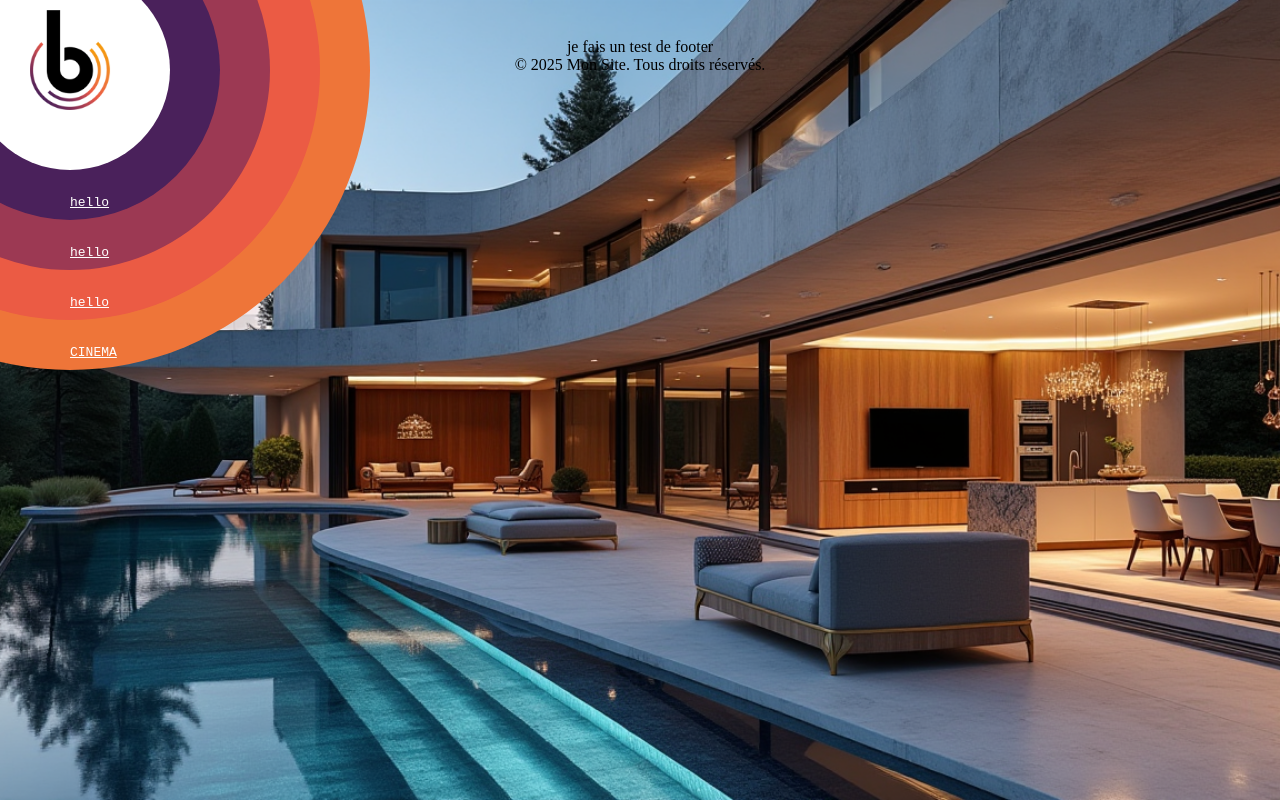
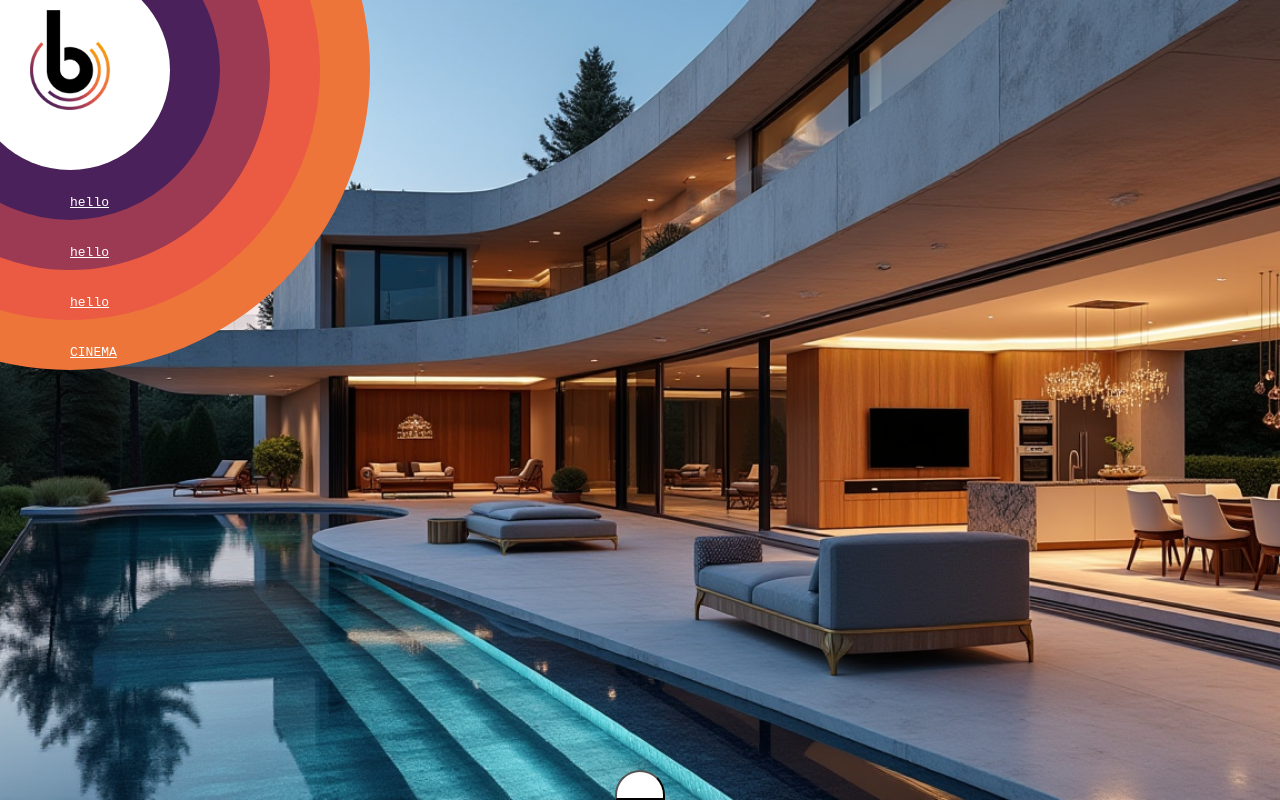
Before and after one commit to Azuko9/bonnet-biarritz, a Next.js app: page / in a window 1280 px wide. Built offline with nearby package versions, Linux system fonts and the light colour scheme.

Commit message:
Implement Footer component with interactive button and dynamic content visibility; add styles for layout and animations

```diff
--- a/src/components/Footer.tsx
+++ b/src/components/Footer.tsx
@@ -1,11 +1,31 @@
-// components/Footer.tsx
-import React from "react";
+"use client"; // 👈 Obligatoire pour utiliser useState
+
+import React, { useState } from "react";
+import styles from "../styles/components/footer.module.css";
+import clsx from "clsx";
 
 const Footer: React.FC = () => {
+  const [active, setActive] = useState(false);
+
   return (
-    <footer style={{ textAlign: "center", padding: "20px 0" }}>
-      <p>je fais un test de footer</p>
-      <p>© {new Date().getFullYear()} Mon Site. Tous droits réservés.</p>
+    <footer className={styles.footer}>
+      <button
+        className={clsx(
+          styles.footerButton,
+          active && styles.footerButtonActive
+        )}
+        onClick={() => setActive(!active)}
+      />
+      <div
+        className={clsx(
+          styles.footerContent,
+          active && styles.footerContentVisible
+        )}
+      >
+        <p>BONNET</p>
+        <p>10 allée Marie Politzer 64200 Biarritz</p>
+        <p>0559417777</p>
+      </div>
     </footer>
   );
 };
--- /dev/null
+++ b/src/styles/components/footer.module.css
@@ -0,0 +1,51 @@
+/* styles/components/footer.module.css */
+
+.footer {
+  position: fixed;
+  bottom: 0;
+  width: 100%;
+  display: flex;
+  flex-direction: column;
+  align-items: center;
+  animation: footer 5s;
+}
+
+.footerButton {
+  position: relative;
+  width: 50px;
+  height: 30px;
+  border-radius: 25px 25px 0 0;
+  background-color: #ffffff;
+  padding: 0;
+  top: 90px;
+  transition-duration: 1s;
+  cursor: pointer;
+  z-index: 2;
+}
+
+.footerContent {
+  position: relative;
+  width: 100%;
+  height: 90px;
+  padding-left: 20px;
+  background-color: #ffffff;
+  top: 90px;
+  transition-duration: 1s;
+  z-index: 1;
+}
+
+.footerButton:hover {
+  rotate: none;
+}
+
+.footerButtonActive {
+  z-index: 2;
+  background-color: chocolate;
+  transform: rotateX(180deg);
+  top: 30px;
+}
+
+.footerContentVisible {
+  top: 0px;
+  z-index: 1;
+}
```
